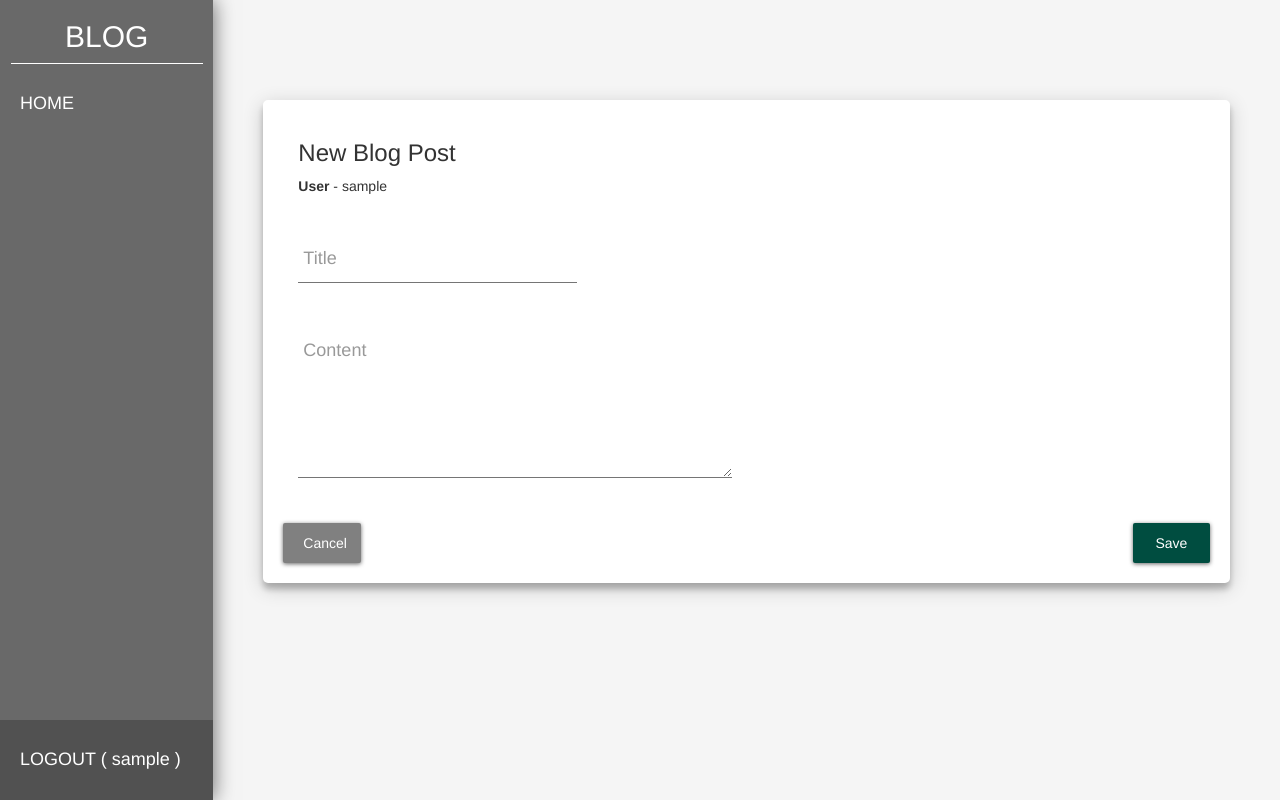
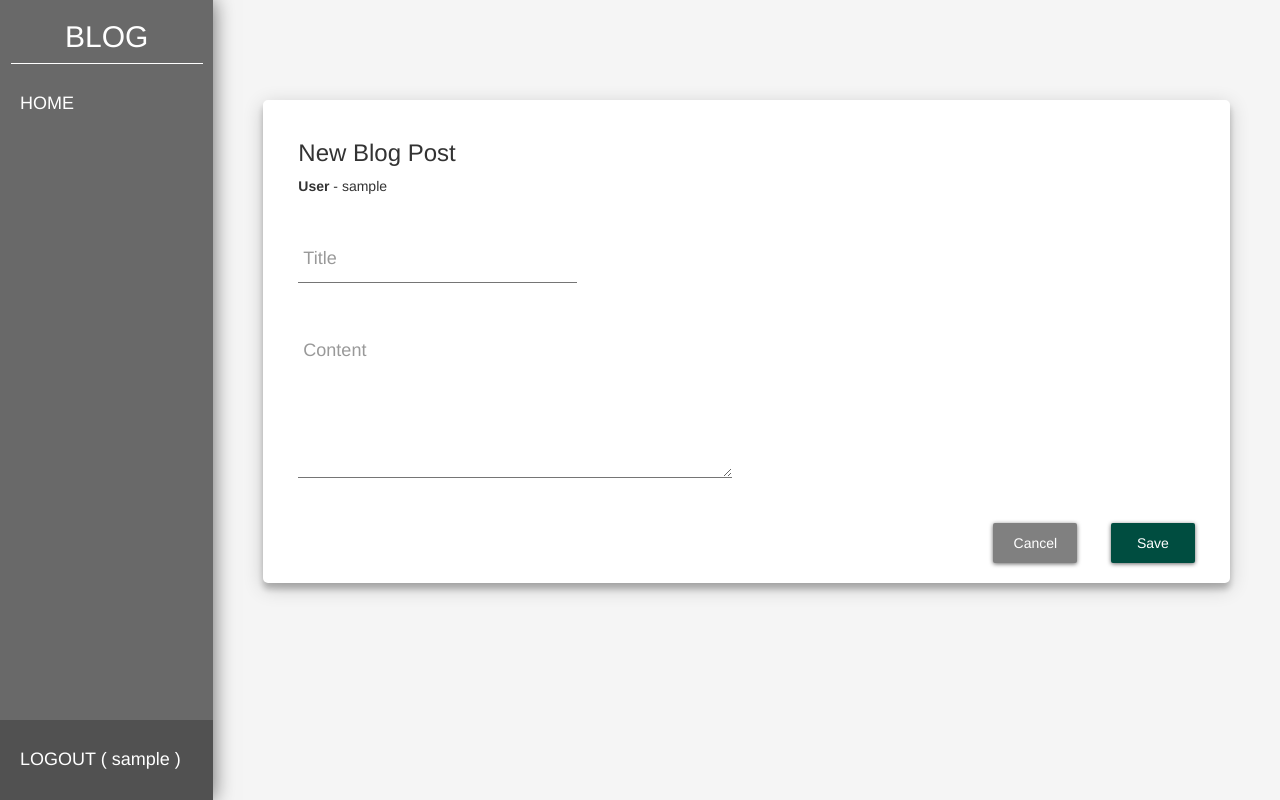
Before and after one commit to MattyGleeson/Blog, a PHP site: page /php/new.php in a window 1280 px wide. Run offline with PHP 8.4, Linux system fonts and the light colour scheme; the visitor is signed in with stand-in values (Sample User, id 1); some libraries are stand-ins or nearby versions.

Commit message:
updated new post page

```diff
--- a/php/new.php
+++ b/php/new.php
@@ -75,9 +75,10 @@ session_start();
 
                     <div class="row">
 
-                        <a class="material-button material-ripple col-sm-1" style="background-color: gray;" href="../index.php">Cancel</a>
-                        <a class="material-button material-ripple col-sm-1 col-sm-offset-10" href="#" onclick="savePost()">Save</a>
-
+                        <div class="col-sm-3 col-sm-offset-9">
+                            <a class="material-button material-ripple col-sm-5" style="background-color: gray;" href="../index.php">Cancel</a>
+                            <a class="material-button material-ripple col-sm-5 col-sm-offset-2" href="#" onclick="savePost()">Save</a>
+                        </div>
                     </div>
 
                     <script type="text/javascript">
```
